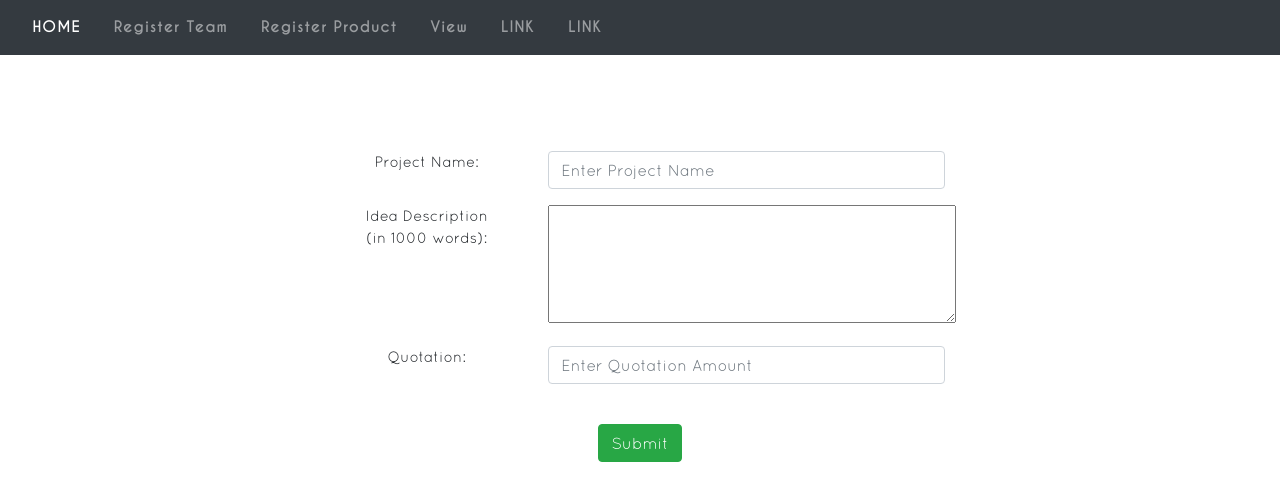
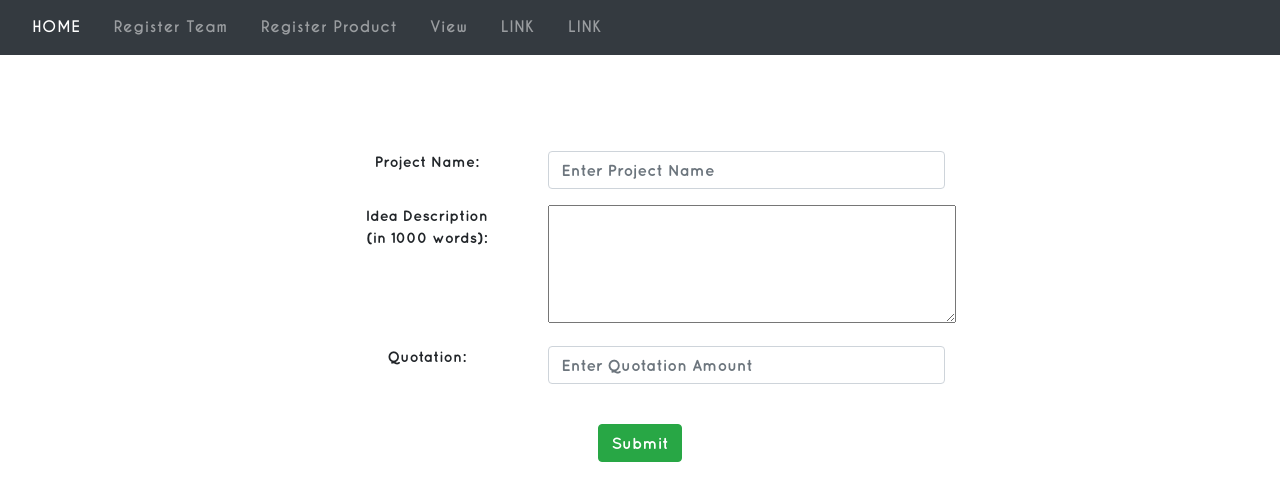
Before and after one commit to PrabhuPratik27/CrowdFund, a website: page src/product_reg.html in a window 1280 px wide. Drawn offline with nearby package versions, Linux system fonts and the light colour scheme; files whose address does not match are found by name.

Commit message:
product_reg html css view_product html updated

```diff
--- a/src/css/product_reg.css
+++ b/src/css/product_reg.css
@@ -5,7 +5,7 @@
     padding-top: 2vh;
     background-blend-mode: lighten;
     font-size: 15px;
-    font-family: Quicksand-Regular;
+    font-family: Quicksand-Bold;
     margin-top : 10vh;
 }
 
@@ -14,8 +14,8 @@
 }
 
 @font-face{
-    font-family: 'Quicksand-Regular';
-    src: url('Quicksand-Regular.otf') format('opentype');
+    font-family: 'Quicksand-Bold';
+    src: url('Quicksand-Bold.otf') format('opentype');
 }
 
 #submit {
```
